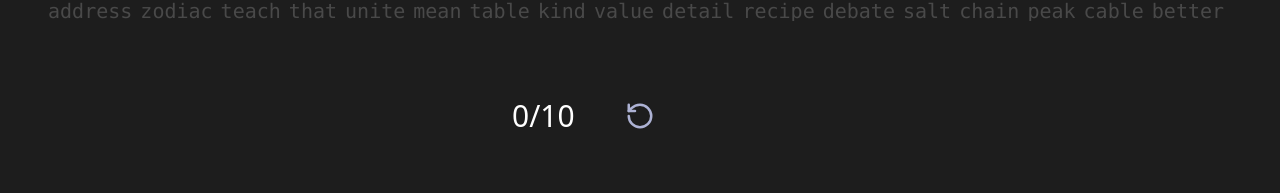
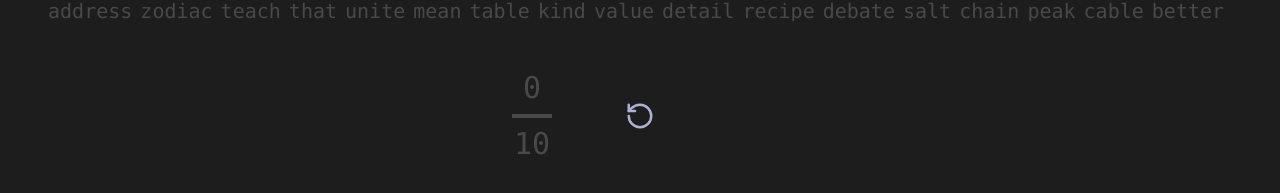
Before and after one commit to qzyx/SwiftKeys, a React (Vite) app: page / in a window 1280 px wide. Both pictures are taken after a click on the button "Time". Shown: the part 247-440 px from the top of the page. Built offline with nearby package versions, Linux system fonts and the light colour scheme; a web font is replaced by a local one.

Commit message:
css for timer updated

```diff
--- a/src/components/Test.jsx
+++ b/src/components/Test.jsx
@@ -3,6 +3,7 @@ import { englishWords } from "../assets/words/english";
 import React, { useState, useEffect } from "react";
 
 import RetryBtn from "./RetryBtn";
+import { track } from "framer-motion/client";
 
 function Test() {
   const [time, setTime] = useState(0);
@@ -217,7 +218,6 @@ function Test() {
   }, [words, option, typingStarted]);
   return (
     <div className="flex flex-col">
-
       <div
         className={`flex px-2  font-mono sm:px-6 md:px-10 lg:px-12 flex-wrap text-secondary overflow-hidden  ${
           font_size === "sm"
@@ -283,7 +283,13 @@ function Test() {
         ))}
       </div>
       <div className="flex gap-5 w-full justify-center items-center mt-15 relative">
-      {option === "time" && <span className="text-white text-3xl absolute left-[40%]">{time}/{count}</span>}
+        {option === "time" && (
+          <div className="text-secondary font-mono text-3xl flex flex-col gap-2 items-center absolute left-[25%] sm:left-[40%]">
+            <span>{time}</span>
+            <span className="h-1 w-10 bg-secondary"></span>
+            <span>{count}</span>
+          </div>
+        )}
         <RetryBtn handleReset={handleReset} />
       </div>
     </div>
```
